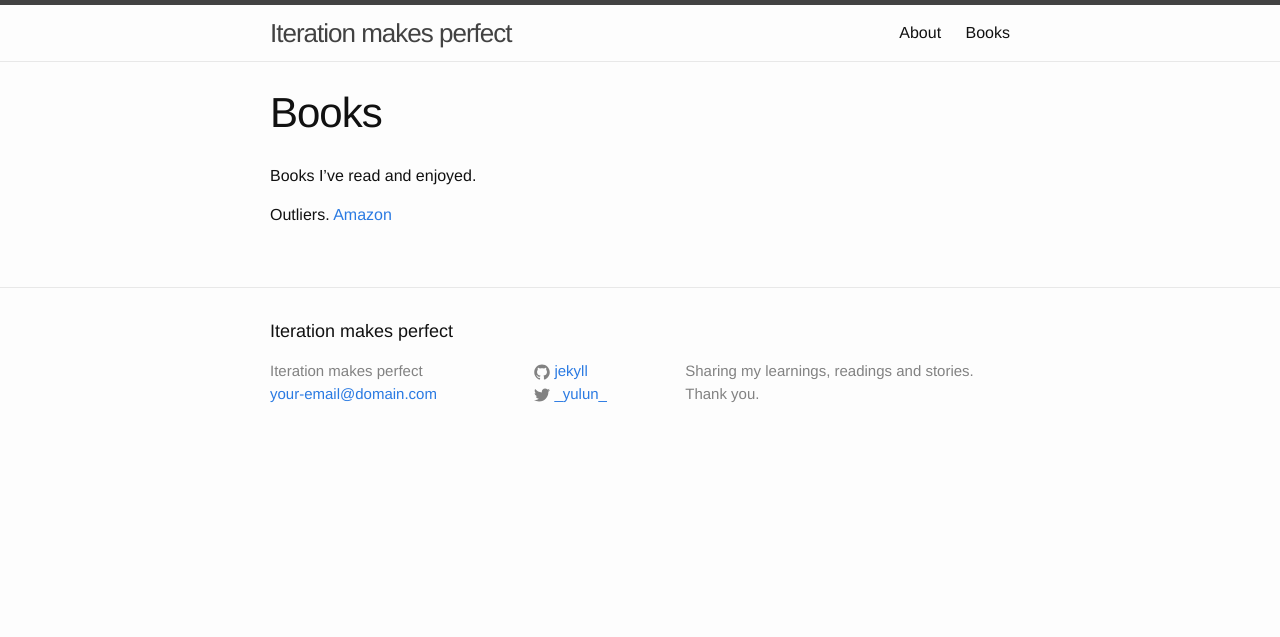
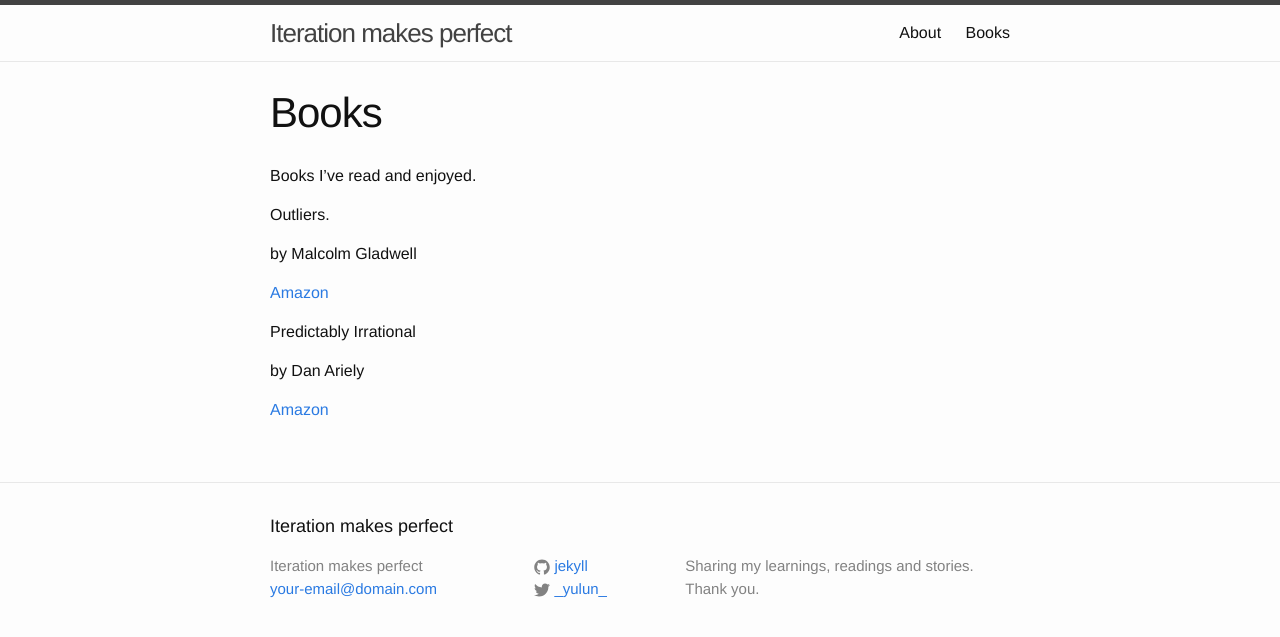
Before and after one commit to yulunli/yulun_blog, a Jekyll site: the page built from books.md, in a window 1280 px wide. Shown: the top 637 px of the page. Built offline with Jekyll 4.4.1, drawn with Linux system fonts in a browser that asks for light colours.

Commit message:
add another book

```diff
--- a/books.md
+++ b/books.md
@@ -7,4 +7,14 @@ permalink: /books/
 Books I've read and enjoyed.
 
 Outliers.
+
+by Malcolm Gladwell
+
 [Amazon](http://www.amazon.com/Outliers-Story-Success-Malcolm-Gladwell/dp/0316017930/ref=sr_1_1?ie=UTF8&qid=1423216831&sr=8-1&keywords=outliers)
+
+
+Predictably Irrational
+
+by Dan Ariely
+
+[Amazon](http://www.amazon.com/Predictably-Irrational-Revised-Expanded-Decisions/dp/0061353248/ref=sr_1_1?ie=UTF8&qid=1423264257&sr=8-1&keywords=predictably+irrational)
```
